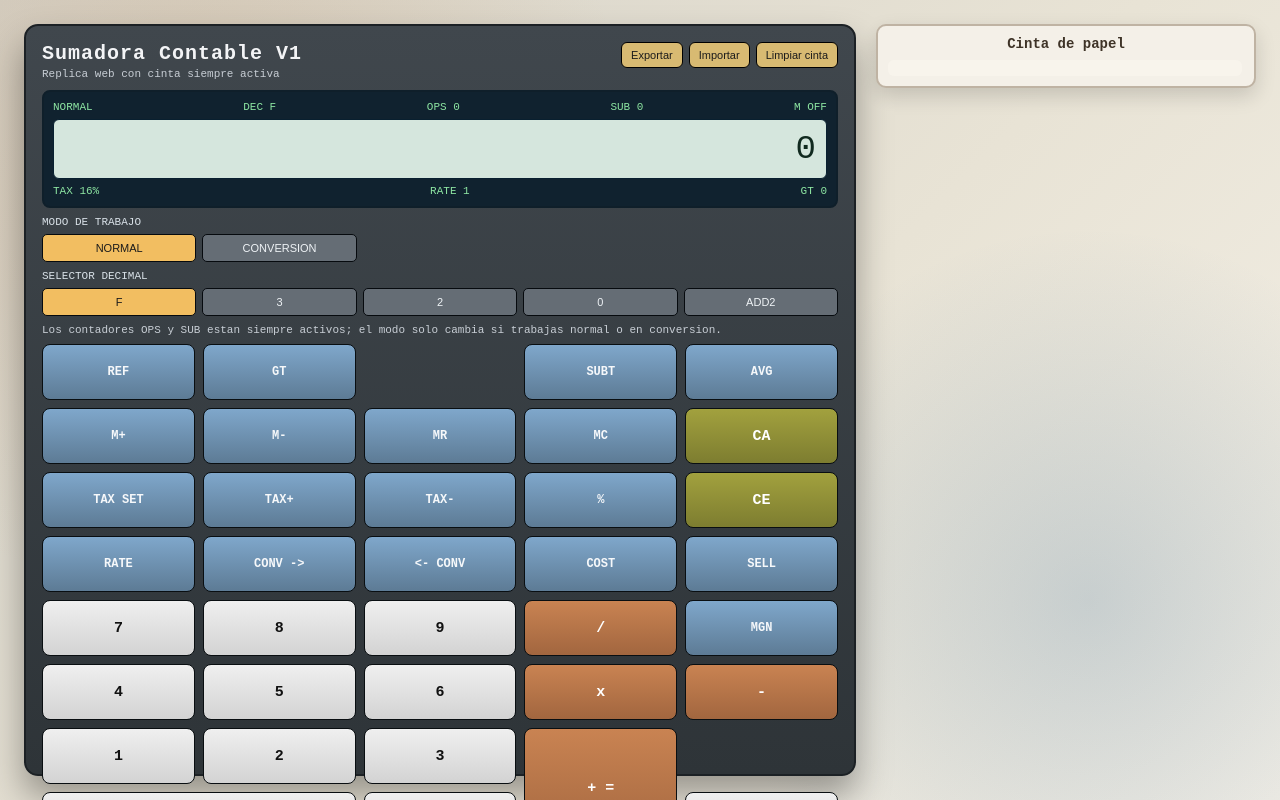
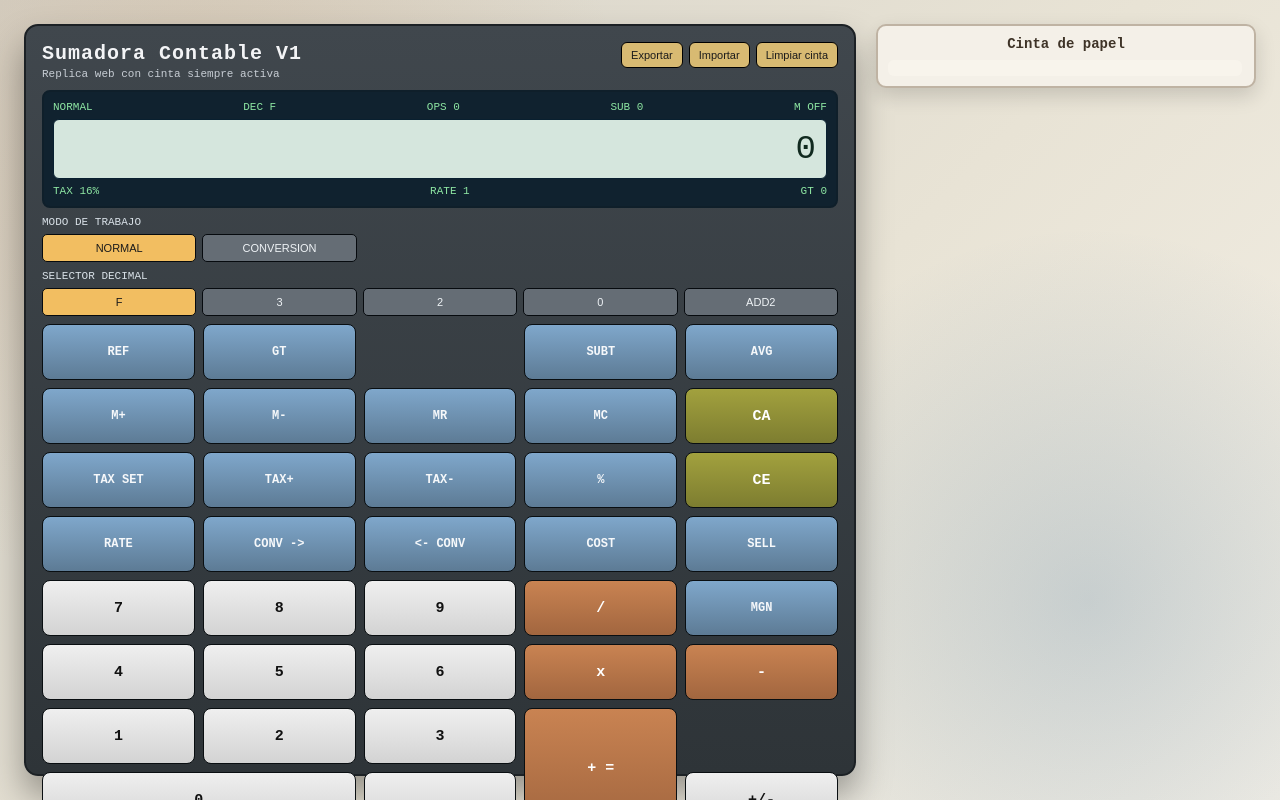
Before and after one commit to FelixNader/sumadora_2, a React (Create React App) app: page / in a window 1280 px wide. Built offline with nearby package versions, Linux system fonts and the light colour scheme.

Commit message:
docs: align architecture docs with current calculator model

```diff
--- a/src/ui/components/CalculatorUI.css
+++ b/src/ui/components/CalculatorUI.css
@@ -215,12 +215,6 @@
   color: #1b1b1b;
 }
 
-.hr-helper-line {
-  margin: 0 0 8px;
-  color: #c8ced5;
-  font-size: 11px;
-}
-
 .hr-keypad {
   display: grid;
   grid-template-columns: repeat(5, minmax(0, 1fr));
@@ -391,7 +385,6 @@
   .hr-brand p,
   .hr-leds,
   .hr-status-line,
-  .hr-helper-line,
   .hr-storage-actions button,
   .hr-selector-group label,
   .hr-selector-buttons button {
--- a/src/ui/components/CalculatorUI.tsx
+++ b/src/ui/components/CalculatorUI.tsx
@@ -208,7 +208,6 @@ const CalculatorUI: React.FC = () => {
             </div>
           </div>
         </div>
-        <p className="hr-helper-line">Los contadores OPS y SUB estan siempre activos; el modo solo cambia si trabajas normal o en conversion.</p>
 
         <div className="hr-keypad">
           <button className="key-fn" onClick={() => handleButtonClick('REF')}>REF</button>
```
Also changed, not shown: 3 other files (tests, documents, lock files or other folders).
